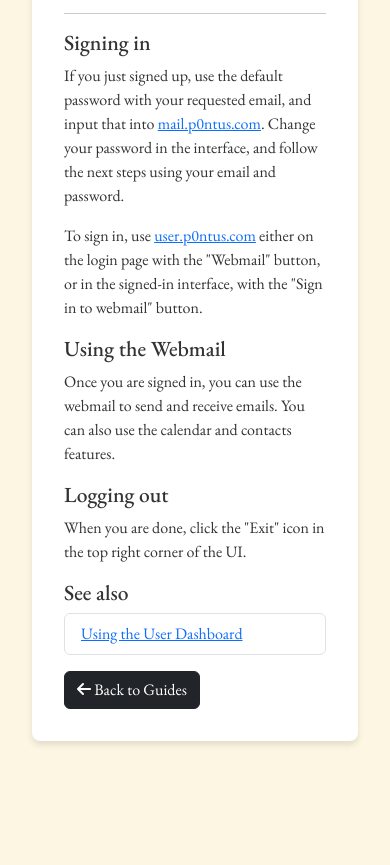
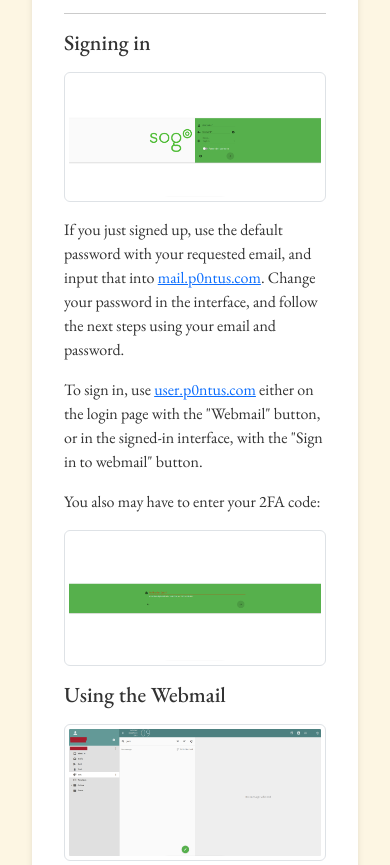
Before and after one commit to ihatenodejs/pontus-mail, a website: page src/guides/webmail/index.ejs in a window 390 px wide. Shown: the part 430-1295 px from the top of the page. Before the commit the page ends 1203 px from the top, so only its background shows below. Drawn offline with nearby package versions, Linux system fonts and the light colour scheme; files that its build step writes are made by us from their sources.

Commit message:
add images to guides

```diff
--- a/src/guides/webmail/index.ejs
+++ b/src/guides/webmail/index.ejs
@@ -4,11 +4,21 @@
     <i class="il mt-5">Using the Webmail</i>
     <hr>
     <div class="text-start">
-        <h4>Signing in</h4>
-        <p>If you just signed up, use the default password with your requested email, and input that into <a href="https://mail.p0ntus.com/">mail.p0ntus.com</a>. Change your password in the interface, and follow the next steps using your email and password.</p>
+        <h4 class="mb-3">Signing in</h4>
+        <a href="/img/webmail_login.png" data-bs-toggle="lightbox" data-bs-max-width="100%">
+            <img src="/img/webmail_login.png" class="img-fluid img-thumbnail" alt="Webmail Login">
+        </a>
+        <p class="mt-3">If you just signed up, use the default password with your requested email, and input that into <a href="https://mail.p0ntus.com/">mail.p0ntus.com</a>. Change your password in the interface, and follow the next steps using your email and password.</p>
         <p>To sign in, use <a href="https://user.p0ntus.com/">user.p0ntus.com</a> either on the login page with the "Webmail" button, or in the signed-in interface, with the "Sign in to webmail" button.</p>
-        <h4>Using the Webmail</h4>
-        <p>Once you are signed in, you can use the webmail to send and receive emails. You can also use the calendar and contacts features.</p>
+        <p>You also may have to enter your 2FA code:</p>
+        <a href="/img/webmail_2fa.png" data-bs-toggle="lightbox" data-bs-max-width="100%">
+            <img src="/img/webmail_2fa.png" class="img-fluid img-thumbnail" alt="Webmail 2FA Screen">
+        </a>
+        <h4 class="mt-3 mb-3">Using the Webmail</h4>
+        <a href="/img/webmail_home.png" data-bs-toggle="lightbox" data-bs-max-width="100%">
+            <img src="/img/webmail_home.png" class="img-fluid img-thumbnail" alt="Webmail Home Page">
+        </a>
+        <p class="mt-2">Once you are signed in, you can use the webmail to send and receive emails. You can also use the calendar and contacts features.</p>
         <h4>Logging out</h4>
         <p>When you are done, click the "Exit" icon in the top right corner of the UI.</p>
         <h4>See also</h4>
```
Also changed, not shown: src/guides/user/index.ejs (+10 -4 lines), public/img/user_dashboard_home.png (added), public/img/user_dashboard_login.png (added), public/img/webmail_2fa.png (added), public/img/webmail_home.png (added), public/img/webmail_login.png (added).
